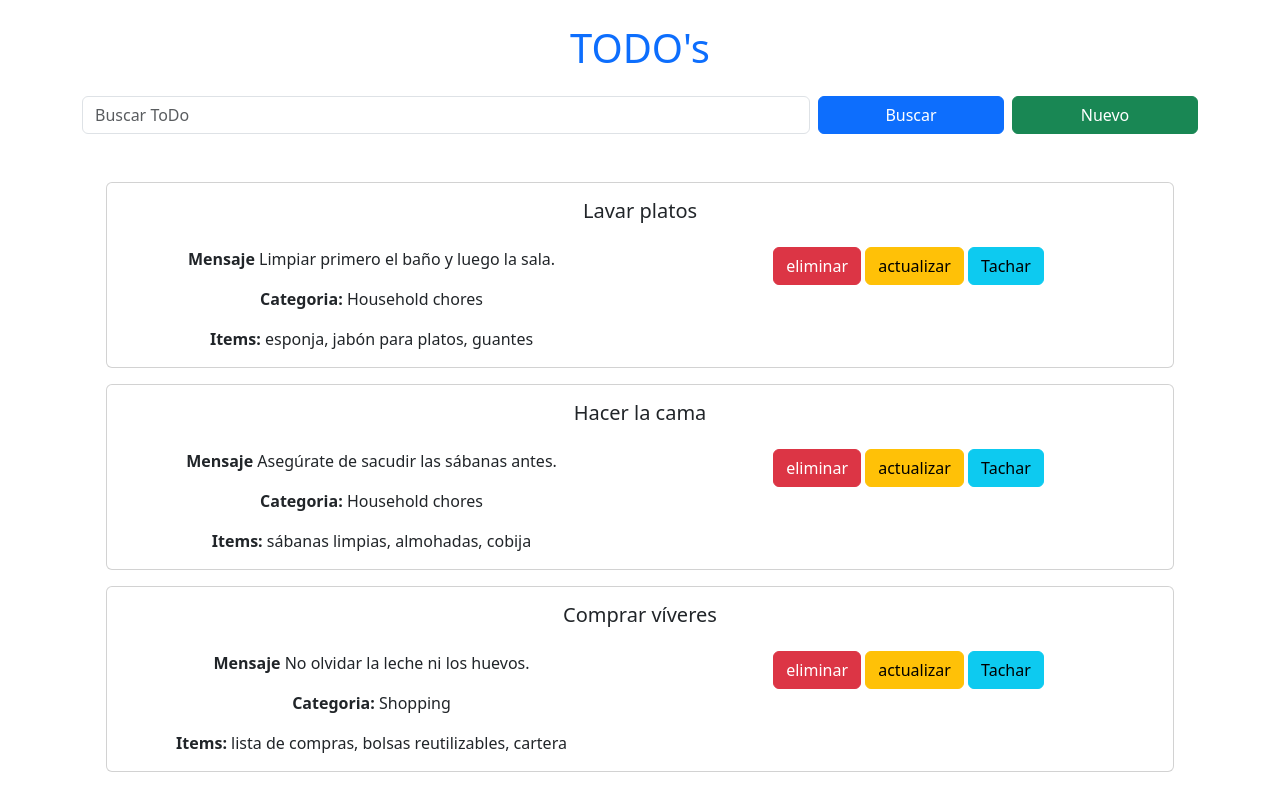
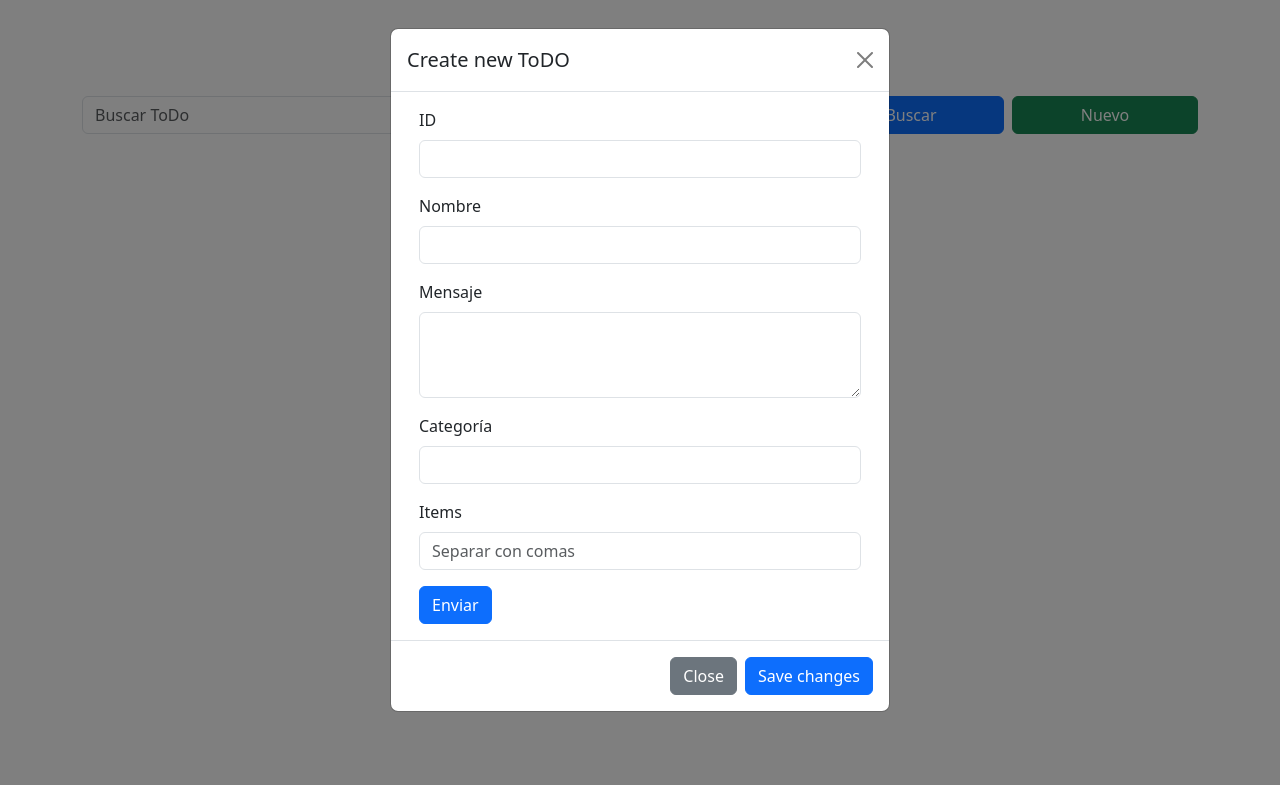
Before and after one commit to Duran24062005/JavaScript_S2_DuranAlexi, a plain HTML site: page todoApp/index.html in a window 1280 px wide. Both pictures are taken after a click on the button "Nuevo". Shown: the top 785 px of the page. Drawn offline with nearby package versions, Linux system fonts and the light colour scheme.

Commit message:
feat: :fire: added new fctx

```diff
--- a/todoApp/index.html
+++ b/todoApp/index.html
@@ -15,13 +15,63 @@
             <div class="row gap-2">
                 <input id="inputSearch" type="text" placeholder="Buscar ToDo" class="form-control col">
                 <button onclick="searchTodo()" class="btn btn-primary col-2">Buscar</button>
-                <button onclick="" class="btn btn-success col-2">Nuevo</button>
+                <!-- Button trigger modal -->
+                <button type="button" class="btn btn-success col-2" data-bs-toggle="modal" data-bs-target="#exampleModal">
+                    Nuevo
+                </button>
             </div>
             <article id="cardContainer" class="container center my-5">
 
             </article>
         </section>
+
+        <!-- Modal -->
+        <div class="modal fade" id="exampleModal" tabindex="-1" aria-labelledby="exampleModalLabel" aria-hidden="true">
+        <div class="modal-dialog">
+            <div class="modal-content">
+            <div class="modal-header">
+                <h1 class="modal-title fs-5" id="exampleModalLabel">Create new ToDO</h1>
+                <button type="button" class="btn-close" data-bs-dismiss="modal" aria-label="Close"></button>
+            </div>
+            <div class="modal-body">
+                <form action="" class="container">
+                    <div class="mb-3">
+                        <label for="id" class="form-label">ID</label>
+                        <input type="number" class="form-control" id="id" name="id">
+                    </div>
+
+                    <div class="mb-3">
+                        <label for="name" class="form-label">Nombre</label>
+                        <input type="text" class="form-control" id="name" name="name">
+                    </div>
+
+                    <div class="mb-3">
+                        <label for="message" class="form-label">Mensaje</label>
+                        <textarea class="form-control" id="message" name="message" rows="3"></textarea>
+                    </div>
+
+                    <div class="mb-3">
+                        <label for="category" class="form-label">Categoría</label>
+                        <input type="text" class="form-control" id="category" name="category">
+                    </div>
+
+                    <div class="mb-3">
+                        <label for="items" class="form-label">Items</label>
+                        <input type="text" class="form-control" id="items" name="items" placeholder="Separar con comas">
+                    </div>
+
+                    <button type="submit" class="btn btn-primary">Enviar</button>
+                </form>
+            </div>
+            <div class="modal-footer">
+                <button type="button" class="btn btn-secondary" data-bs-dismiss="modal">Close</button>
+                <button  onclick="createToDo()" type="button" class="btn btn-primary">Save changes</button>
+            </div>
+            </div>
+        </div>
+        </div>
     </main>
 </body>
 <script type="module" src="./script/script.js"></script>
+<script src="https://cdn.jsdelivr.net/npm/bootstrap@5.3.7/dist/js/bootstrap.bundle.min.js" integrity="sha384-ndDqU0Gzau9qJ1lfW4pNLlhNTkCfHzAVBReH9diLvGRem5+R9g2FzA8ZGN954O5Q" crossorigin="anonymous"></script>
 </html>
--- a/todoApp/script/script.js
+++ b/todoApp/script/script.js
@@ -39,7 +39,7 @@ function normalizeText(text) {
 
 function searchTodo() {
     const input = document.getElementById('inputSearch').value;
-    let data = db.filter(e => normalizeText(e.name) == input.trim().toLowerCase() );
+    let data = db.filter(e => normalizeText(e.name) == input.trim().toLowerCase());
     console.log(data)
     cardContainer.innerHTML = "";
     data.forEach((e) => {
@@ -60,13 +60,36 @@ function searchTodo() {
                         </div>
                     </div>
                 </div>
-            </div>`
-            ;
+            </div>
+        `;
     });
 }
 
 
+function createToDo(name, message, category, items) {
+    let newToDo = {
+        "id": 1,
+        "name": name,
+        "message": message,
+        "category": category,
+        "items": ["esponja", "jabón para platos", "guantes"]
+    }
+
+    let successfully = db.push(newToDo);
+    if (successfully) {
+        alert(`ToDo ${name} creado correctamente.`);
+    } else {
+        alert(`ToDo ${name} no fue creado correctamente.`);
+    }
+}
+
+
 function deleteItem(id) {
+    let elemento = db.filter((e) => {
+        e.id === parseInt(id)
+    })
+
+    console.log(elemento);
     alert(`Item ${id} deleted successfully`);
 };
 
@@ -80,7 +103,26 @@ function finish(id) {
 };
 
 
+
+document.getElementById("myForm").addEventListener("submit", function(event) {
+    event.preventDefault(); // Evita recargar la página
+
+    const data = {
+        id: document.getElementById("id").value,
+        name: document.getElementById("name").value,
+        message: document.getElementById("message").value,
+        category: document.getElementById("category").value,
+        items: document.getElementById("items").value.split(",").map(item => item.trim())
+    };
+
+    console.log(data);
+});
+
+
+
+
 window.searchTodo = searchTodo;
+window.createToDo = createToDo;
 window.deleteItem = deleteItem;
 window.update = update;
 window.finish = finish;
```
